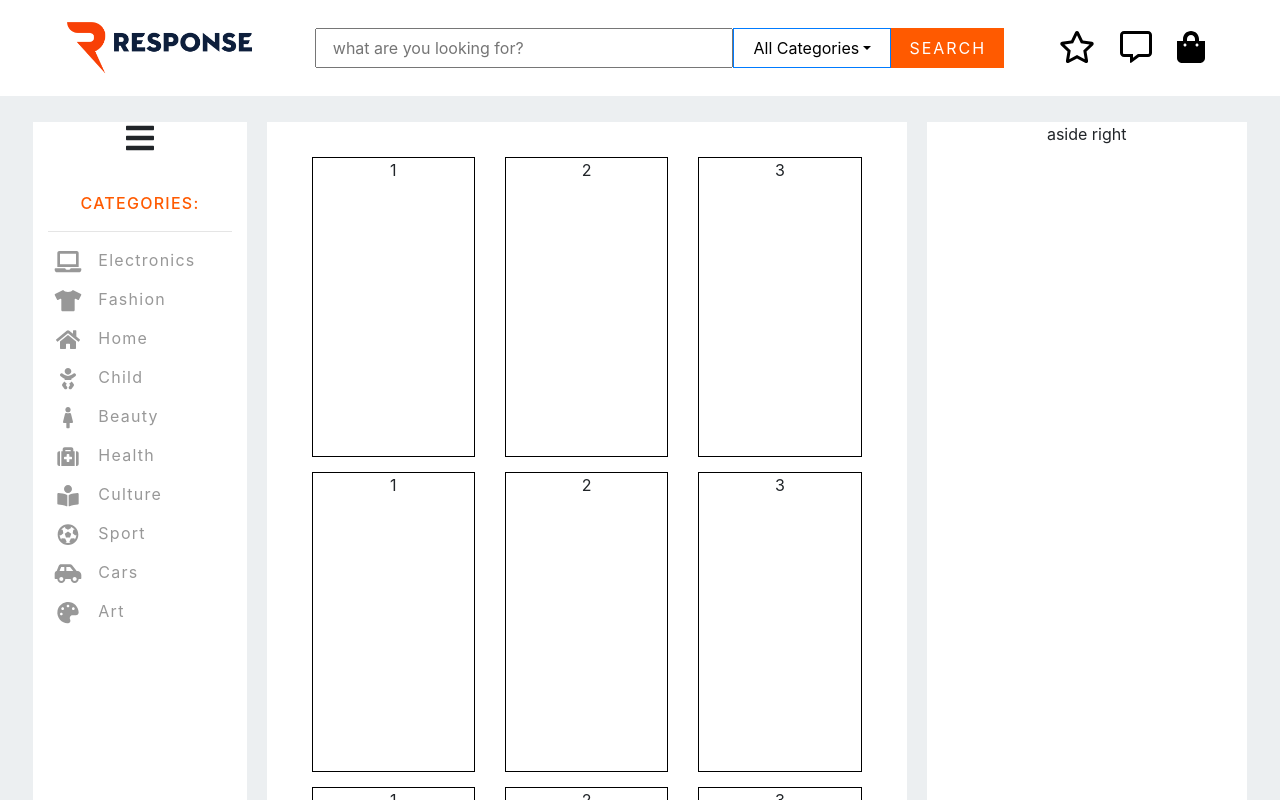
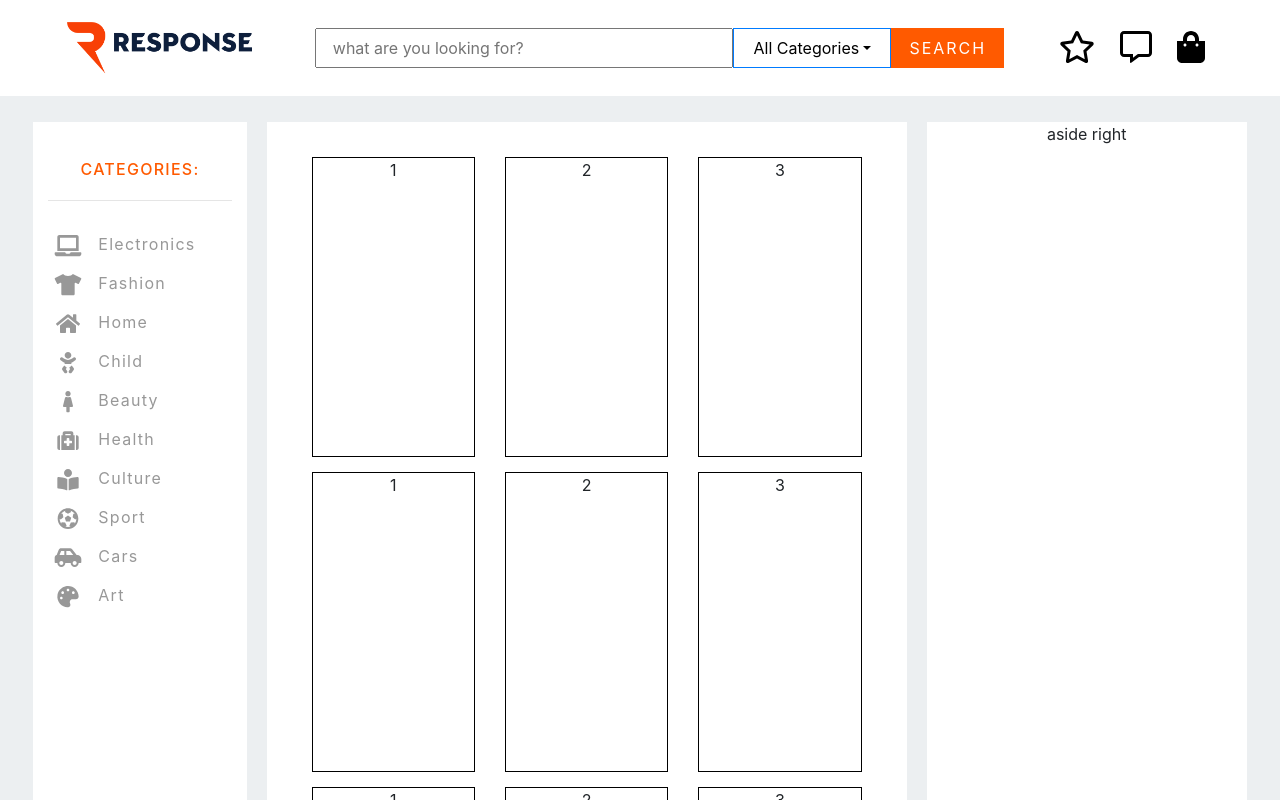
Before and after one commit to TheWicha/React-Responsive-StyledComponents, a React (Create React App) app: page / in a window 1280 px wide. Shown: the top 800 px of the page. Built offline with nearby package versions, Linux system fonts and the light colour scheme.

Commit message:
Current state of app

```diff
--- a/src/components/AsideLeft/AsideLeft.tsx
+++ b/src/components/AsideLeft/AsideLeft.tsx
@@ -1,32 +1,29 @@
-import React, { useState } from "react";
+import React from "react";
 import { Col } from "react-bootstrap";
 import styled from "styled-components";
 import CategoriesList from "../CatogoryList";
-import Hamburger from './Hamburger'
-import Header from './Header'
+import Header from "./Header";
 
 const AsideLeft: React.FC = () => {
-  const [visible, setVisible] = useState(true);
-
-  const handleOnClick = () => {
-    setVisible(!visible);
-  };
-
   return (
     <StyledCol lg="2">
-      <Hamburger click={handleOnClick}/>
-      <Header />
-      <CategoriesList isVisible={visible} />
+      <HeaderWrraper>
+        <Header />
+      </HeaderWrraper>
+      <hr></hr>
+      <CategoriesList isVisible={true} click={() => {}} />
     </StyledCol>
   );
 };
 
 export default AsideLeft;
 
-
-
 const StyledCol = styled(Col)`
   background-color: #fff;
   margin: 10px;
   text-align: center;
 `;
+
+const HeaderWrraper = styled.div`
+  margin-bottom: 19px;
+`;
--- /dev/null
+++ b/src/components/AsideLeft/AsideLeftMobile.tsx
@@ -0,0 +1,44 @@
+import React, { useState } from "react";
+import { Col } from "react-bootstrap";
+import styled from "styled-components";
+import CategoriesList from "../CatogoryList";
+import Hamburger from "./Hamburger";
+import Header from "./Header";
+
+const AsideLeftMobile: React.FC = () => {
+  const [visible, setVisible] = useState(true);
+
+  const handleOnClick = () => {
+    setVisible(!visible);
+  };
+
+  return (
+    <StyledCol lg="2">
+      <HeaderWrraper>
+        <Hamburger click={handleOnClick} />
+        <Header />
+      </HeaderWrraper>
+      <hr></hr>
+      <CategoriesList click={handleOnClick} isVisible={visible} />
+    </StyledCol>
+  );
+};
+
+export default AsideLeftMobile;
+
+const StyledCol = styled(Col)`
+  background-color: #fff;
+  margin: 10px;
+  text-align: center;
+`;
+
+const HeaderWrraper = styled.div`
+margin-bottom: 19px;
+  @media screen and (max-width: 992px){
+    display: flex;
+    justify-content: center;
+    align-items: center;
+    margin-top: 35px;
+
+  }
+`;
--- a/src/components/AsideLeft/Hamburger.tsx
+++ b/src/components/AsideLeft/Hamburger.tsx
@@ -16,4 +16,8 @@ export default Hamburger;
 
 const StyledHam = styled.div`
   cursor: pointer;
+  display: none;
+  @media screen and (max-width: 992px){
+    display: block;
+  }
 `;
--- a/src/components/AsideLeft/Header.tsx
+++ b/src/components/AsideLeft/Header.tsx
@@ -5,7 +5,7 @@ const Header: React.FC = () => {
   return (
     <StyledHeader>
       <span>CATEGORIES:</span>
-      <hr></hr>
+
     </StyledHeader>
   );
 };
@@ -14,8 +14,13 @@ export default Header;
 
 const StyledHeader = styled.header`
   margin-top: 35px;
+
   font-weight: 500;
   color: #ff5a00;
   text-align: center;
   letter-spacing: 1.25px;
+
+  @media screen and (max-width: 992px){
+    margin-top: 0px;
+  }
 `;
--- a/src/components/CatogoryList/CategoriesList.tsx
+++ b/src/components/CatogoryList/CategoriesList.tsx
@@ -1,4 +1,4 @@
-import React from "react";
+import React, { useState } from "react";
 import { Container } from "react-bootstrap";
 import styled from "styled-components";
 import CategoryBox from "./CategoryBox";
@@ -7,15 +7,60 @@ import { AsideLeftProps } from "../types/types";
 
 const StyledContainer = styled(Container)`
   padding-left: 0px;
+  flex-direction: column;
+  display: flex;
+
+  @media screen and (max-width: 1000px) {
+    display: flex;
+    flex-wrap: wrap;
+    flex-direction: row;
+  }
 `;
 
-const CategoriesList: React.FC<AsideLeftProps> = ({isVisible}: AsideLeftProps) => {
+const CategoriesList: React.FC<AsideLeftProps> = ({
+  isVisible,
+}: AsideLeftProps) => {
+  const [clickedCat, setClickedCat] = useState(categories);
+
+  const handleClick = (name: string) => {
+      setClickedCat(
+        [...clickedCat].map((object) => {
+          if (object.name === name) {
+            return {
+              ...object,
+              click: object.click + 1,
+            };
+          } else return object;
+        })
+      )};
+
+  const Goo: React.FC = () => {
+    return (
+      <div>
+        {clickedCat.map((clicked, i) =>
+          clicked.click !== 0 ? (
+            <li key={i}>
+              {`${clicked.name} was clicked ${clicked.click} times`}
+            </li>
+          ) : null
+        )}
+      </div>
+    );
+  };
 
   return (
-    <StyledContainer style={{ display: isVisible ? "block" : "none" }}>
+    <StyledContainer style={{ display: isVisible ? "flex" : "none" }}>
       {categories.map((category, i) => (
-        <CategoryBox key={i} name={category.name} icon={category.icon} />
+        <CategoryBox
+          key={i}
+          name={category.name}
+          icon={category.icon}
+          click={() => {
+            handleClick(category.name);
+          }}
+        />
       ))}
+      <Goo />
     </StyledContainer>
   );
 };
--- a/src/components/CatogoryList/CategoryBox.tsx
+++ b/src/components/CatogoryList/CategoryBox.tsx
@@ -5,16 +5,18 @@ import { FontAwesomeIcon } from "@fortawesome/react-fontawesome";
 import { CategoryBoxProps } from "../types/types";
 
 const CategoryBox: React.FC<CategoryBoxProps> = (props: CategoryBoxProps) => {
+
+
   return (
     <StyledContainer>
-      <a href="/">
+      <div onClick={props.click}>
         <FontAwesomeIcon
           icon={props.icon}
           size="lg"
           style={{ minWidth: "40px" }}
         />
         <CatName>{props.name}</CatName>
-      </a>
+      </div>
     </StyledContainer>
   );
 };
@@ -23,7 +25,8 @@ export default CategoryBox;
 
 const StyledContainer = styled(Container)`
   padding-left: 0px;
-  a {
+  div {
+    cursor: pointer;
     display: flex;
     flex-direction: row;
     align-items: end;
@@ -38,6 +41,11 @@ const StyledContainer = styled(Container)`
       color: #ff5a00;
     }
   }
+  @media screen and (max-width: 1000px) {
+    width: 146px;
+    margin: auto;
+    padding: 0;
+  }
 `;
 
 const CatName = styled.span`
--- a/src/components/CatogoryList/categories.ts
+++ b/src/components/CatogoryList/categories.ts
@@ -15,41 +15,51 @@ export default [
   {
     icon: faLaptop,
     name: "Electronics",
+    click: 0,
   },
   {
     icon: faTshirt,
     name: "Fashion",
+    click: 0,
   },
   {
     icon: faHome,
     name: "Home",
+    click: 0,
   },
   {
     icon: faBaby,
     name: "Child",
+    click: 0,
   },
   {
     icon: faFemale,
     name: "Beauty",
+    click: 0,
   },
   {
     icon: faMedkit,
     name: "Health",
+    click: 0,
   },
   {
     icon: faBookReader,
     name: "Culture",
+    click: 0,
   },
   {
     icon: faFutbol,
     name: "Sport",
+    click: 0,
   },
   {
     icon: faCarSide,
     name: "Cars",
+    click: 0,
   },
   {
     icon: faPalette,
     name: "Art",
+    click: 0,
   },
 ];
--- a/src/components/ContentWrapper.tsx
+++ /dev/null
@@ -1,35 +0,0 @@
-import React from "react";
-import { Row } from "react-bootstrap";
-import styled from "styled-components";
-import AsideLeft from "./AsideLeft";
-import Center from "./Center";
-import AsideRight from "./AsideRight";
-import Favorites from "./Favorites";
-import { Switch, Route } from "react-router-dom";
-
-const StyledRow = styled(Row)`
-  margin: 0;
-  display: flex;
-  margin-top: 1em;
-  width: 100%;
-  justify-content: center;
-`;
-
-const Wrapper: React.FC = () => {
-  return (
-    <StyledRow>
-      <AsideLeft />
-      <Switch>
-        <Route path="/favorites">
-          <Favorites />
-        </Route>
-        <Route exact path="/">
-          <Center />
-        </Route>
-      </Switch>
-      <AsideRight />
-    </StyledRow>
-  );
-};
-
-export default Wrapper;
--- /dev/null
+++ b/src/components/ContentWrapper/ContentWrapper.tsx
@@ -0,0 +1,47 @@
+import React, {useEffect, useState} from "react";
+import { Row } from "react-bootstrap";
+import styled from "styled-components";
+import AsideLeft from "../AsideLeft";
+import AsideLeftMobile from '../AsideLeft/AsideLeftMobile';
+import Center from "../Center";
+import AsideRight from "../AsideRight";
+import Favorites from "../Favorites";
+import { Switch, Route } from "react-router-dom";
+
+const StyledRow = styled(Row)`
+  margin: 0;
+  display: flex;
+  margin-top: 1em;
+  width: 100%;
+  justify-content: center;
+`;
+
+const ContentWrapper: React.FC = () => {
+
+  const [isMobile, setIsMobile] = useState(false)
+
+  useEffect(() => {
+    const handleResize = () => {
+      window.innerWidth <= 992 ? setIsMobile(true) : setIsMobile(false);
+    };
+
+    window.addEventListener("resize", handleResize);
+  }, []);
+
+  return (
+    <StyledRow>
+      {isMobile ? <AsideLeftMobile /> : <AsideLeft />}
+      <Switch>
+        <Route path="/favorites">
+          <Favorites />
+        </Route>
+        <Route exact path="/">
+          <Center />
+        </Route>
+      </Switch>
+      <AsideRight />
+    </StyledRow>
+  );
+};
+
+export default ContentWrapper;
--- /dev/null
+++ b/src/components/ContentWrapper/index.ts
@@ -0,0 +1,3 @@
+import ContentWrapper from './ContentWrapper'
+
+export default ContentWrapper
--- a/src/components/Main.tsx
+++ b/src/components/Main.tsx
@@ -1,7 +1,7 @@
 import React from "react";
 import { Container } from "react-bootstrap";
 import Navbar from "./Navbar";
-import ContentWrapper from "./ContentWrapper";
+import ContentWrapper from './ContentWrapper'
 import { BrowserRouter as Router } from "react-router-dom";
 
 const Main: React.FC = () => {
--- a/src/components/types/types.ts
+++ b/src/components/types/types.ts
@@ -4,10 +4,12 @@ export interface CategoryBoxProps {
     icon: IconDefinition;
     name: string;
     key: number;
+    click: () => void;
   }
 
   export interface AsideLeftProps{
     isVisible: boolean;
+    click: () => void;
   }
 
   export interface HamburgerProps{
```
